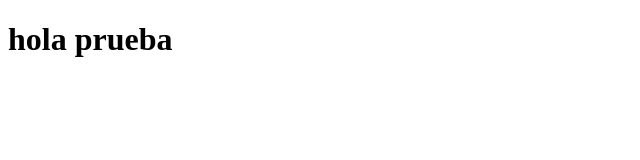
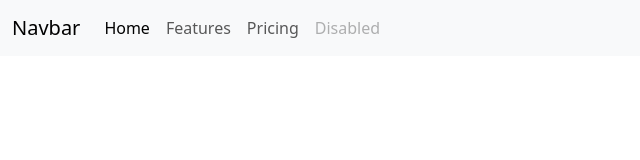
Before and after one commit to Facundo741/RollingBurgers, a plain HTML site: page Principal/index.html in a window 1280 px wide. Shown: the whole page, without its empty margins (0-640 px from the left). Drawn offline with nearby package versions, Linux system fonts and the light colour scheme.

Commit message:
cargando inicio de nav

```diff
--- /dev/null
+++ b/Components/NavBar.js
@@ -0,0 +1,34 @@
+const header = document.querySelector('header');
+
+const navbar = () => {
+    const user = localStorage.getItem('email_IS');
+    console.log(user);
+    return (header.innerHTML = `
+            <nav class="navbar navbar-expand-lg bg-body-tertiary">
+            <div class="container-fluid">
+            <a class="navbar-brand" href="#">Navbar</a>
+            <button class="navbar-toggler" type="button" data-bs-toggle="collapse" data-bs-target="#navbarNav" aria-controls="navbarNav" aria-expanded="false" aria-label="Toggle navigation">
+                <span class="navbar-toggler-icon"></span>
+            </button>
+            <div class="collapse navbar-collapse" id="navbarNav">
+                <ul class="navbar-nav">
+                <li class="nav-item">
+                    <a class="nav-link active" aria-current="page" href="#">Home</a>
+                </li>
+                <li class="nav-item">
+                    <a class="nav-link" href="#">Features</a>
+                </li>
+                <li class="nav-item">
+                    <a class="nav-link" href="#">Pricing</a>
+                </li>
+                <li class="nav-item">
+                    <a class="nav-link disabled" aria-disabled="true">Disabled</a>
+                </li>
+                </ul>
+            </div>
+            </div>
+        </nav>
+    `);
+}
+
+export default navbar;
--- /dev/null
+++ b/Principal/Js/appnav.js
@@ -0,0 +1,3 @@
+import navbar from '../../Components/NavBar.js';
+
+document.addEventListener('DOMContentLoaded', () => navbar());
--- a/Principal/index.html
+++ b/Principal/index.html
@@ -4,15 +4,15 @@
     <meta charset="UTF-8">
     <meta name="viewport" content="width=device-width, initial-scale=1.0">
     <link rel="stylesheet" href="./Css/Index.css">
+    <link href="https://cdn.jsdelivr.net/npm/bootstrap@5.3.2/dist/css/bootstrap.min.css" rel="stylesheet" integrity="sha384-T3c6CoIi6uLrA9TneNEoa7RxnatzjcDSCmG1MXxSR1GAsXEV/Dwwykc2MPK8M2HN" crossorigin="anonymous">
     <title>NombreProyecto</title>
 </head>
 <body>
     <header>
-
     </header>
 
     <main>
-        <h1>hola prueba</h1>
+
     </main>
 
     <footer>
@@ -21,5 +21,7 @@
 
 
     <script src="./Js/Appindex.js"></script>
+    <script type="module" src="./Js/appnav.js"></script>
+    <script src="https://cdn.jsdelivr.net/npm/bootstrap@5.3.2/dist/js/bootstrap.bundle.min.js" integrity="sha384-C6RzsynM9kWDrMNeT87bh95OGNyZPhcTNXj1NW7RuBCsyN/o0jlpcV8Qyq46cDfL" crossorigin="anonymous"></script>
 </body>
 </html>
```
